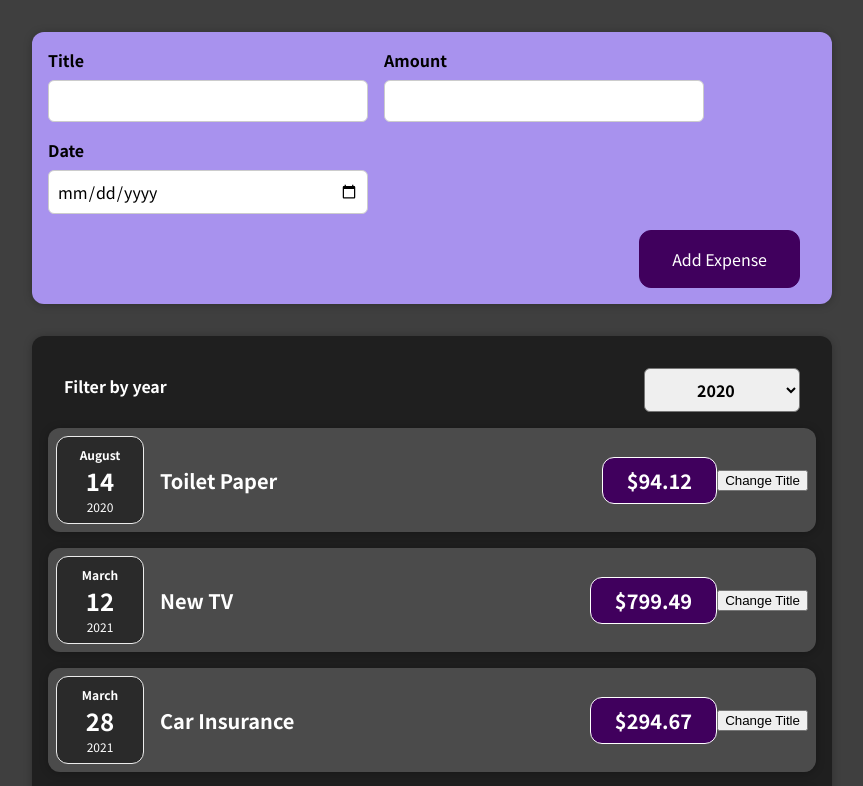
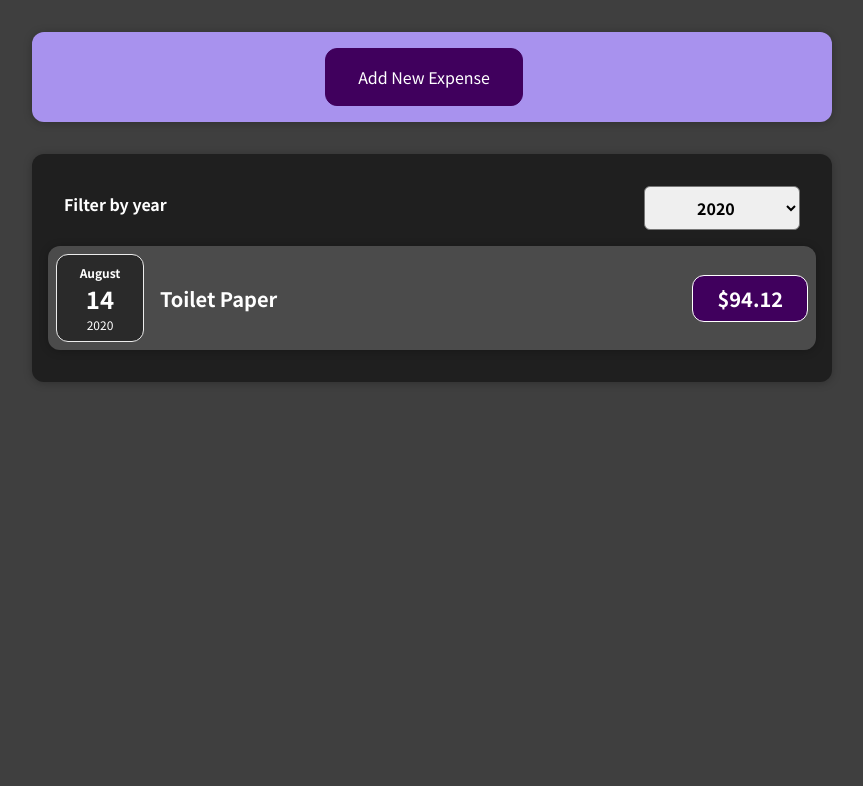
Before and after one commit to zhangji0810/react-complete-guide, a React (Create React App) app: page / in a window 1280 px wide. Shown: the top 786 px of the page, without its empty margins (208-1071 px from the left). Built offline with nearby package versions, Linux system fonts and the light colour scheme; the HTML template or start-up script is replaced by a standard one.

Commit message:
finish Add New Expense and cancel button

```diff
--- a/src/App.js
+++ b/src/App.js
@@ -1,8 +1,9 @@
+import { useState } from "react";
+
 import Expenses from "./components/Expenses/Expenses";
 import NewExpense from "./components/NewExpense/NewExpense";
 
-const App = () => {
-  const expenses = [
+const DUMMY_EXPENSES = [
   {
     id: "e1",
     title: "Toilet Paper",
@@ -24,10 +25,16 @@
   },
 ];
 
+const App = () => {
+  const [expenses, setExpenses] = useState(DUMMY_EXPENSES);
+
   const addExpenseHandler = (expense) => {
-    console.log("In App.js");
-    console.log(expense);
+    setExpenses((prevExpenses) => {
+      return [expense, ...prevExpenses];
+    });
   };
+
+  console.log(expenses);
 
   return (
     <div>
--- a/src/components/Expenses/ExpenseItem.js
+++ b/src/components/Expenses/ExpenseItem.js
@@ -1,26 +1,19 @@
-import { useState } from "react";
-
 import ExpenseDate from "./ExpenseDate";
 import Card from "../UI/Card";
 
 import "./ExpenseItem.css";
 
 const ExpenseItem = (props) => {
-  const [title, setTitle] = useState(props.title);
-
-  const clickHandler = () => {
-    setTitle("Updated!");
-  };
-
   return (
+    <li>
       <Card className="expense-item">
         <ExpenseDate date={props.date} />
         <div className="expense-item__description">
-        <h2>{title}</h2>
+          <h2>{props.title}</h2>
           <div className="expense-item__price">${props.amount}</div>
         </div>
-      <button onClick={clickHandler}>Change Title</button>
       </Card>
+    </li>
   );
 };
 
--- a/src/components/Expenses/Expenses.js
+++ b/src/components/Expenses/Expenses.js
@@ -3,8 +3,8 @@
 import "./Expenses.css";
 import Card from "../UI/Card";
 
-import ExpenseItem from "./ExpenseItem";
 import ExpensesFilter from "./ExpensesFilter";
+import ExpensesList from "./ExpensesList";
 
 const Expenses = (props) => {
   const [filteredYear, setFilteredYear] = useState("2020");
@@ -13,6 +13,10 @@
     setFilteredYear(selectedYear);
   };
 
+  const filteredExpenses = props.items.filter(
+    (expense) => expense.date.getFullYear() === +filteredYear
+  );
+
   return (
     <div>
       <Card className="expenses">
@@ -20,26 +24,7 @@
           onChangeFilter={filterChangeHandler}
           selectedYear={filteredYear}
         />
-        <ExpenseItem
-          title={props.items[0].title}
-          amount={props.items[0].amount}
-          date={props.items[0].date}
-        />
-        <ExpenseItem
-          title={props.items[1].title}
-          amount={props.items[1].amount}
-          date={props.items[1].date}
-        />
-        <ExpenseItem
-          title={props.items[2].title}
-          amount={props.items[2].amount}
-          date={props.items[2].date}
-        />
-        <ExpenseItem
-          title={props.items[3].title}
-          amount={props.items[3].amount}
-          date={props.items[3].date}
-        />
+        <ExpensesList items={filteredExpenses} />
       </Card>
     </div>
   );
--- /dev/null
+++ b/src/components/Expenses/ExpensesList.css
@@ -0,0 +1,9 @@
+.expenses-list {
+  list-style: none;
+  padding: 0;
+}
+
+.expenses-list__fallback {
+  color: white;
+  text-align: center;
+}
--- /dev/null
+++ b/src/components/Expenses/ExpensesList.js
@@ -0,0 +1,23 @@
+import "./ExpensesList.css";
+
+import ExpenseItem from "./ExpenseItem";
+
+const ExpensesList = (props) => {
+  if (props.items.length === 0) {
+    return <h2 className="expenses-list__fallback">Found no expenses.</h2>;
+  }
+  return (
+    <ul className="expenses-list">
+      {props.items.map((expense) => (
+        <ExpenseItem
+          key={expense.id}
+          title={expense.title}
+          amount={expense.amount}
+          date={expense.date}
+        />
+      ))}
+    </ul>
+  );
+};
+
+export default ExpensesList;
--- a/src/components/NewExpense/ExpenseForm.js
+++ b/src/components/NewExpense/ExpenseForm.js
@@ -23,11 +23,12 @@
     event.preventDefault();
     const expenseData = {
       title: enteredTitle,
-      amount: enteredAmount,
+      amount: +enteredAmount,
       date: new Date(enteredDate),
     };
 
     props.onSaveExpenseData(expenseData);
+    props.setIsEditing(false);
     setEnteredTitle("");
     setEnteredAmount("");
     setEnteredDate("");
@@ -66,6 +67,9 @@
         </div>
       </div>
       <div className="new-expense__actions">
+        <button type="button" onClick={props.onCancel}>
+          Cancel
+        </button>
         <button type="submit">Add Expense</button>
       </div>
     </form>
--- a/src/components/NewExpense/NewExpense.js
+++ b/src/components/NewExpense/NewExpense.js
@@ -1,19 +1,39 @@
+import { newState, useState } from "react";
+
 import ExpenseForm from "./ExpenseForm";
 
 import "./NewExpense.css";
 
 const NewExpense = (props) => {
+  const [isEditing, setIsEditing] = useState(false);
+
   const saveExpenseDataHandler = (enteredExpensedData) => {
     const expenseData = {
+      id: Math.random().toString(),
       ...enteredExpensedData,
-      id: Math.random().toString(),
     };
     props.onAddExpense(expenseData);
   };
 
+  const startEditingHandler = () => {
+    setIsEditing(true);
+  };
+
+  const stopEditingHandler = () => {
+    setIsEditing(false);
+  };
+
   return (
     <div className="new-expense">
-      <ExpenseForm onSaveExpenseData={saveExpenseDataHandler} />
+      {!isEditing && (
+        <button onClick={startEditingHandler}>Add New Expense</button>
+      )}
+      {isEditing && (
+        <ExpenseForm
+          onSaveExpenseData={saveExpenseDataHandler}
+          onCancel={stopEditingHandler}
+        />
+      )}
     </div>
   );
 };
```
Lines whose indentation alone changed are shown as unchanged.
